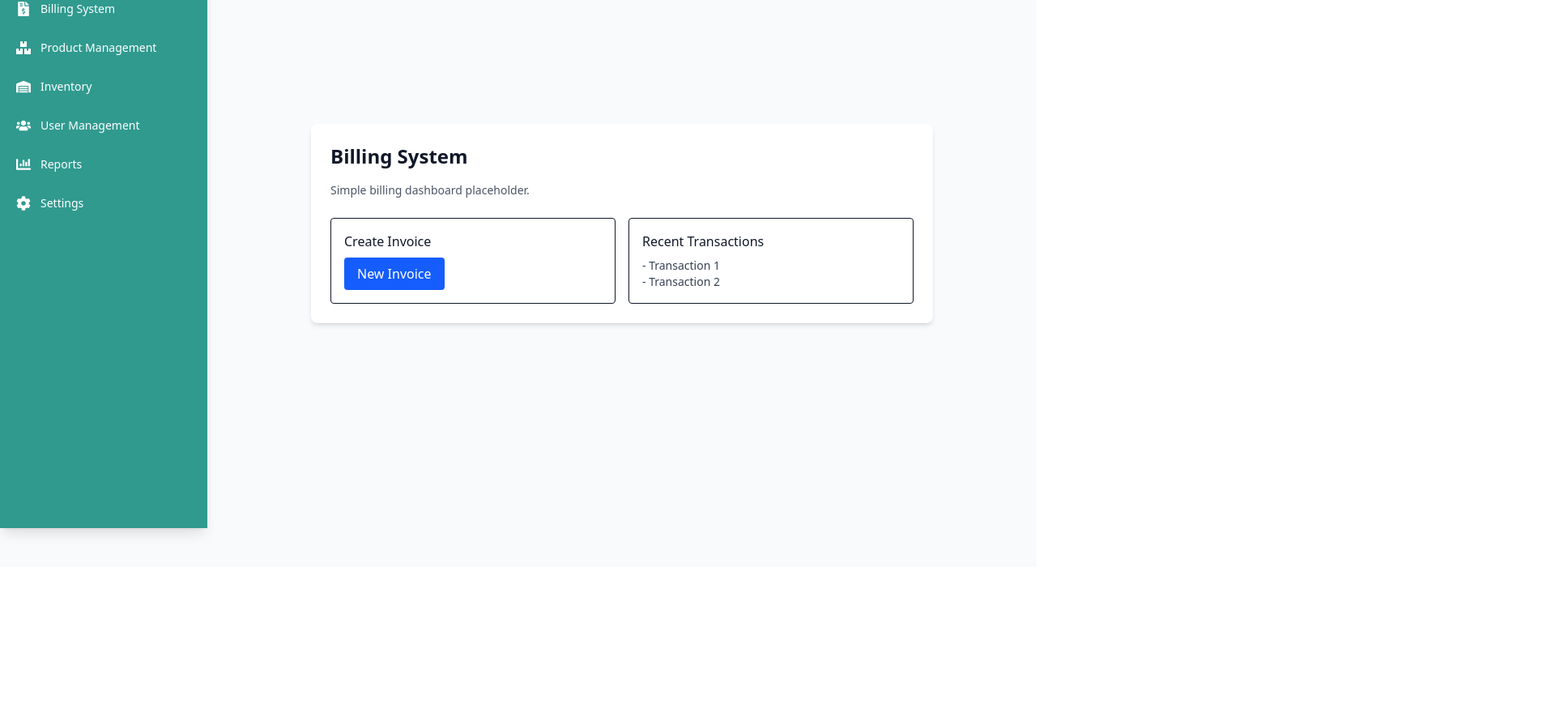
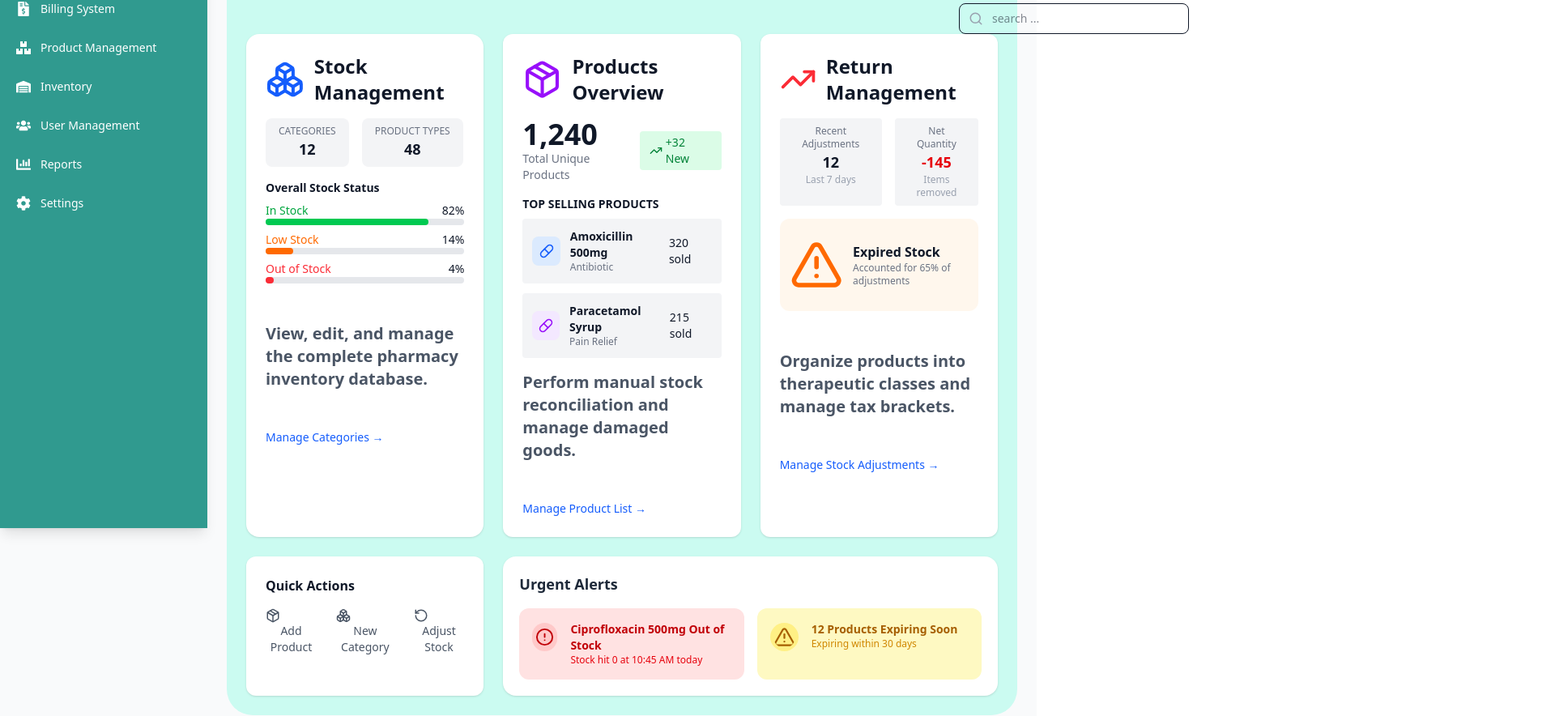
Before and after one commit to supunyasanthaofficial/Pharmacy-management-system, a React (Vite) app: page /products in a window 1280 px wide. Shown: the part 148-1032 px from the top of the page at 81% size, 1920 px wide, since content can reach past the window. Before the commit the page ends 848 px from the top, so only its background shows below. Built offline with nearby package versions, Linux system fonts and the light colour scheme.

Commit message:
Implementing a Product Manager Page.

```diff
--- a/src/pages/ProductManagement.jsx
+++ b/src/pages/ProductManagement.jsx
@@ -1,33 +1,273 @@
-import React from "react";
+import {
+  Boxes,
+  Package,
+  RotateCcw,
+  Search,
+  Bell,
+  User,
+  AlertTriangle,
+  AlertCircle,
+  TrendingUp,
+  Pill,
+  X,
+} from "lucide-react";
 
-const ProductMangement = () => {
+export default function ProductManagement() {
   return (
-    <div className="min-h-screen flex items-center justify-center bg-gray-50 p-6">
-      <div className="w-full max-w-3xl bg-white shadow-md rounded-lg p-6">
-        <h1 className="text-2xl font-semibold mb-4">Billing System</h1>
-        <p className="text-sm text-gray-600 mb-6">
-          Simple billing dashboard placeholder.
-        </p>
+    <div className="min-h-screen rounded-4xl bg-teal-100 p-6">
+      <div className="mb-6 flex items-center justify-between rounded-2xl bg-white px-6 py-4 shadow">
+        <div>
+          <h1 className="text-xl font-bold">Product Management</h1>
+          <p className="text-sm text-gray-500">
+            Executive summary of stock levels, products, and adjustments.
+          </p>
+        </div>
 
-        <div className="grid grid-cols-1 md:grid-cols-2 gap-4">
-          <div className="p-4 border rounded">
-            <h2 className="font-medium">Create Invoice</h2>
-            <button className="mt-2 px-4 py-2 bg-blue-600 text-white rounded">
-              New Invoice
+        <div className="flex  items-center gap-4">
+          <span className="text-sm font-medium text-teal-700">
+            Eminem <br />
+            <span className="text-xs text-gray-500">Admin</span>
+          </span>
+
+          <User />
+          <Bell />
+        </div>
+      </div>
+      <div className="relative  left-220">
+        <Search className="absolute left-3 top-2.5 text-gray-400" size={18} />
+        <input
+          placeholder="search ..."
+          className="rounded-lg border px-10 py-2 text-sm outline-none"
+        />
+      </div>
+
+      <div className="grid grid-cols-1 gap-6 lg:grid-cols-3">
+        <div className="rounded-2xl bg-white p-6 shadow">
+          <div className="mb-4 flex items-center gap-3">
+            <Boxes className="text-blue-600" size={60} />
+            <h2 className="text-2xl font-bold">Stock Management</h2>
+          </div>
+
+          <div className="mb-4 flex gap-4">
+            <div className="rounded-lg bg-gray-100 px-4 py-2 text-center">
+              <p className="text-xs text-gray-500">CATEGORIES</p>
+              <p className="text-lg font-bold">12</p>
+            </div>
+            <div className="rounded-lg bg-gray-100 px-4 py-2 text-center">
+              <p className="text-xs text-gray-500">PRODUCT TYPES</p>
+              <p className="text-lg font-bold">48</p>
+            </div>
+          </div>
+
+          <p className="mb-2 text-sm font-semibold">Overall Stock Status</p>
+
+          <div className="space-y-2 text-sm">
+            <div>
+              <div className="flex justify-between">
+                <span className="text-green-600">In Stock</span>
+                <span>82%</span>
+              </div>
+              <div className="h-2 rounded bg-gray-200">
+                <div className="h-2 w-[82%] rounded bg-green-500"></div>
+              </div>
+            </div>
+
+            <div>
+              <div className="flex justify-between">
+                <span className="text-orange-500">Low Stock</span>
+                <span>14%</span>
+              </div>
+              <div className="h-2 rounded bg-gray-200">
+                <div className="h-2 w-[14%] rounded bg-orange-500"></div>
+              </div>
+            </div>
+
+            <div>
+              <div className="flex justify-between">
+                <span className="text-red-500">Out of Stock</span>
+                <span>4%</span>
+              </div>
+              <div className="h-2 rounded bg-gray-200">
+                <div className="h-2 w-[4%] rounded bg-red-500"></div>
+              </div>
+            </div>
+          </div>
+
+          <p className="mt-12 text-xl font-bold text-gray-600">
+            View, edit, and manage the complete pharmacy inventory database.
+          </p>
+
+          <button
+            onClick={() => true}
+            className="mt-12 text-sm font-medium text-blue-600 hover:underline"
+          >
+            Manage Categories →
+          </button>
+        </div>
+
+        <div className="rounded-xl bg-white p-6 shadow">
+          <div className="mb-4 flex items-center gap-3">
+            <Package className="text-purple-600" size={60} />
+            <h2 className="text-2xl font-bold">Products Overview</h2>
+          </div>
+
+          <div className="mb-4 flex items-center justify-between">
+            <div>
+              <p className="text-4xl font-bold">1,240</p>
+              <p className="text-sm text-gray-500">Total Unique Products</p>
+            </div>
+
+            <span className="rounded bg-green-100 px-3 py-1 text-sm text-green-700 flex items-center gap-1">
+              <TrendingUp size={16} />
+              +32 New
+            </span>
+          </div>
+
+          <p className="mb-2 text-sm font-semibold">TOP SELLING PRODUCTS</p>
+
+          <div className="space-y-3 text-sm">
+            <div className="flex items-center justify-between rounded bg-gray-100 p-3">
+              <div className="flex items-center gap-3">
+                <div className="flex h-9 w-9 items-center justify-center rounded-lg bg-blue-100">
+                  <Pill size={18} className="text-blue-600" />
+                </div>
+
+                <div>
+                  <p className="font-semibold">Amoxicillin 500mg</p>
+                  <p className="text-xs text-gray-500">Antibiotic</p>
+                </div>
+              </div>
+
+              <div className="flex items-center gap-1 ">
+                <span className="font-medium">320 sold</span>
+              </div>
+            </div>
+
+            <div className="flex items-center justify-between rounded bg-gray-100 p-3">
+              <div className="flex items-center gap-3">
+                <div className="flex h-9 w-9 items-center justify-center rounded-lg bg-purple-100">
+                  <Pill size={18} className="text-purple-600" />
+                </div>
+
+                <div>
+                  <p className="font-semibold">Paracetamol Syrup</p>
+                  <p className="text-xs text-gray-500">Pain Relief</p>
+                </div>
+              </div>
+
+              <div className="flex items-center gap-1 ">
+                <span className="font-medium">215 sold</span>
+              </div>
+            </div>
+          </div>
+
+          <p className="mt-4 text-xl font-bold text-gray-600">
+            Perform manual stock reconciliation and manage damaged goods.
+          </p>
+
+          <button className="mt-12 text-sm font-medium text-blue-600">
+            Manage Product List →
+          </button>
+        </div>
+
+        <div className="rounded-xl bg-white p-6 shadow">
+          <div className="mb-4 flex items-center gap-3">
+            <TrendingUp className="text-red-500" size={60} />
+            <h2 className="text-2xl font-bold">Return Management</h2>
+          </div>
+
+          <div className="mb-4 flex gap-4">
+            <div className="rounded bg-gray-100 px-4 py-2 text-center">
+              <p className="text-xs text-gray-500">Recent Adjustments</p>
+              <p className="text-lg font-bold">12</p>
+              <p className="text-xs text-gray-400">Last 7 days</p>
+            </div>
+
+            <div className="rounded bg-gray-100 px-4 py-2 text-center">
+              <p className="text-xs text-gray-500">Net Quantity</p>
+              <p className="text-lg font-bold text-red-600">-145</p>
+              <p className="text-xs text-gray-400">Items removed</p>
+            </div>
+          </div>
+
+          <div className="mb-4 flex items-center gap-3 rounded-xl bg-orange-50 p-3">
+            <AlertTriangle className="text-orange-500" size={90} />
+            <div>
+              <p className="font-semibold">Expired Stock</p>
+              <p className="text-xs text-gray-500">
+                Accounted for 65% of adjustments
+              </p>
+            </div>
+          </div>
+
+          <p className=" mt-12 text-xl font-bold text-gray-600">
+            Organize products into therapeutic classes and manage tax brackets.
+          </p>
+
+          <button className="mt-12 text-sm font-medium text-blue-600">
+            Manage Stock Adjustments →
+          </button>
+        </div>
+      </div>
+
+      <div className="mt-6 grid grid-cols-1 gap-6 lg:grid-cols-3">
+        <div className="rounded-xl bg-white p-6 shadow">
+          <h3 className="mb-4 font-semibold">Quick Actions</h3>
+          <div className="flex gap-6 text-sm text-gray-600">
+            <button className=" items-center">
+              <Package size={18} />
+              Add Product
+            </button>
+            <button>
+              <Boxes size={18} />
+              New Category
+            </button>
+            <button>
+              <RotateCcw size={18} />
+              Adjust Stock
             </button>
           </div>
+        </div>
 
-          <div className="p-4 border rounded">
-            <h2 className="font-medium">Recent Transactions</h2>
-            <ul className="mt-2 text-sm text-gray-700">
-              <li>- Transaction 1</li>
-              <li>- Transaction 2</li>
-            </ul>
+        <div className="lg:col-span-2 rounded-2xl bg-white p-5 shadow">
+          <div className="mb-4 flex items-center justify-between">
+            <h3 className="text-lg font-semibold text-gray-800">
+              {" "}
+              Urgent Alerts
+            </h3>
+          </div>
+
+          <div className="flex gap-4">
+            <div className="flex-1 flex items-start gap-4 rounded-xl bg-red-100 p-4 text-sm text-red-700">
+              <AlertCircle
+                size={35}
+                className="mt-0.5 rounded-full bg-red-200 p-1 text-red-700"
+              />
+
+              <div>
+                <b className="block">Ciprofloxacin 500mg Out of Stock</b>
+                <p className="text-xs text-red-600">
+                  Stock hit 0 at 10:45 AM today
+                </p>
+              </div>
+            </div>
+
+            <div className="flex-1 flex items-start gap-4 rounded-xl bg-yellow-100 p-4 text-sm text-yellow-700">
+              <AlertTriangle
+                size={35}
+                className="mt-0.5 rounded-full bg-yellow-200 p-1 text-yellow-700"
+              />
+
+              <div>
+                <b className="block">12 Products Expiring Soon</b>
+                <p className="text-xs text-yellow-600">
+                  Expiring within 30 days
+                </p>
+              </div>
+            </div>
           </div>
         </div>
       </div>
     </div>
   );
-};
-
-export default ProductMangement;
+}
```
